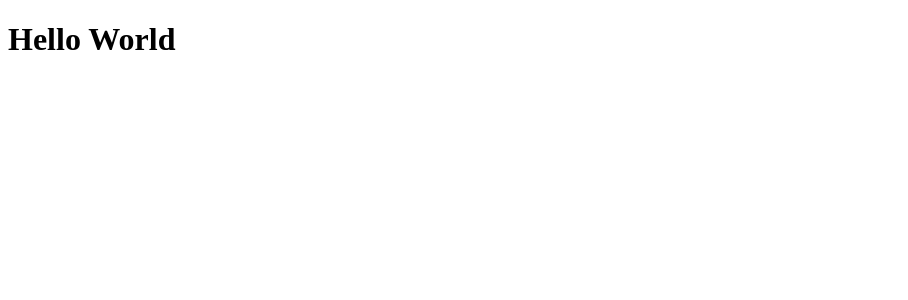
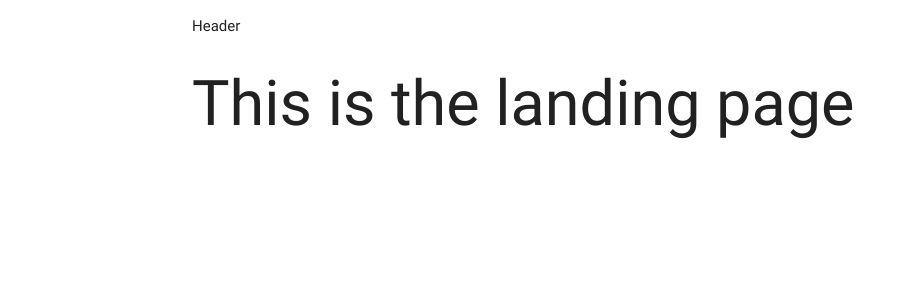
Before and after one commit to emamiali/Budgetly, a React (Create React App) app in the folder client/: page / in a window 1280 px wide. Shown: the top 300 px of the page, without its empty margins (0-908 px from the left). Built offline with nearby package versions, Linux system fonts and the light colour scheme; no server answers.

Commit message:
setup the reducers folder, actions folder, and added more dependencies

```diff
--- a/client/package.json
+++ b/client/package.json
@@ -4,6 +4,9 @@
   "private": true,
   "proxy": {
     "/auth/google": {
+      "target": "http://localhost:5000"
+    },
+    "/api/*": {
       "target": "http://localhost:5000"
     }
   },
@@ -13,6 +16,7 @@
     "react": "^15.6.1",
     "react-dom": "^15.6.1",
     "react-redux": "^5.0.6",
+    "react-router-dom": "^4.2.2",
     "react-scripts": "1.0.12",
     "redux": "^3.7.2",
     "redux-thunk": "^2.2.0"
--- a/client/src/actions/index.js
+++ b/client/src/actions/index.js
@@ -1,7 +1,7 @@
 import axios from 'axios';
 import { FETCH_USER } from './types';
 
-export cont fetchUser = () => async dispatch => {
+export const fetchUser = () => async dispatch => {
   const res = await axios.get('/api/current_user');
   dispatch({ type: FETCH_USER, payload: res.data });
 }
--- a/client/src/components/App.js
+++ b/client/src/components/App.js
@@ -1,13 +1,33 @@
 import React, { Component } from 'react';
+import { BrowserRouter, Route } from 'react-router-dom';
+import { connect } from 'react-redux';
+import * as actions from '../actions';
+
+const Header = () => <p>Header</p>
+const Landing = () => <h1>This is the landing page</h1>
+const Dashboard = () => <h1>Dashboard</h1>
+const NewSpending = () => <h1>Form for new spending</h1>
+
 
 class App extends Component {
+  componentDidMount() {
+    this.props.fetchUser();
+  }
+
   render() {
     return (
-      <div>
-        <h1>Hello World</h1>
+      <div className="container">
+        <BrowserRouter>
+          <div>
+            <Header />
+            <Route exact path="/" component={Landing} />
+            <Route exact path="/dashboard" component={Dashboard}/>
+            <Route exact path="/spending/new" component={NewSpending} />
+          </div>
+        </BrowserRouter>
       </div>
     );
   }
 }
 
-export default App;
+export default connect(null,actions)(App);
--- a/client/src/index.js
+++ b/client/src/index.js
@@ -1,7 +1,15 @@
+import 'materialize-css/dist/css/materialize.min.css';
 import React from 'react';
 import ReactDOM from 'react-dom';
+import { Provider } from 'react-redux';
+import { createStore, applyMiddleware } from 'redux';
+import reduxThunk from 'redux-thunk';
+
 import App from './components/App'
+import reducers from './reducers';
+
+const store = createStore(reducers, {}, applyMiddleware(reduxThunk));
 
 ReactDOM.render(
-  <App />,
+  <Provider store={store}><App /></Provider>,
   document.querySelector('#root'));
--- /dev/null
+++ b/client/src/reducers/index.js
@@ -0,0 +1,6 @@
+import { combineReducers } from 'redux';
+import authReducer from './authReducer';
+
+export default combineReducers({
+  auth: authReducer
+});
```
Also changed, not shown: 1 other file (tests, documents, lock files or other folders).
